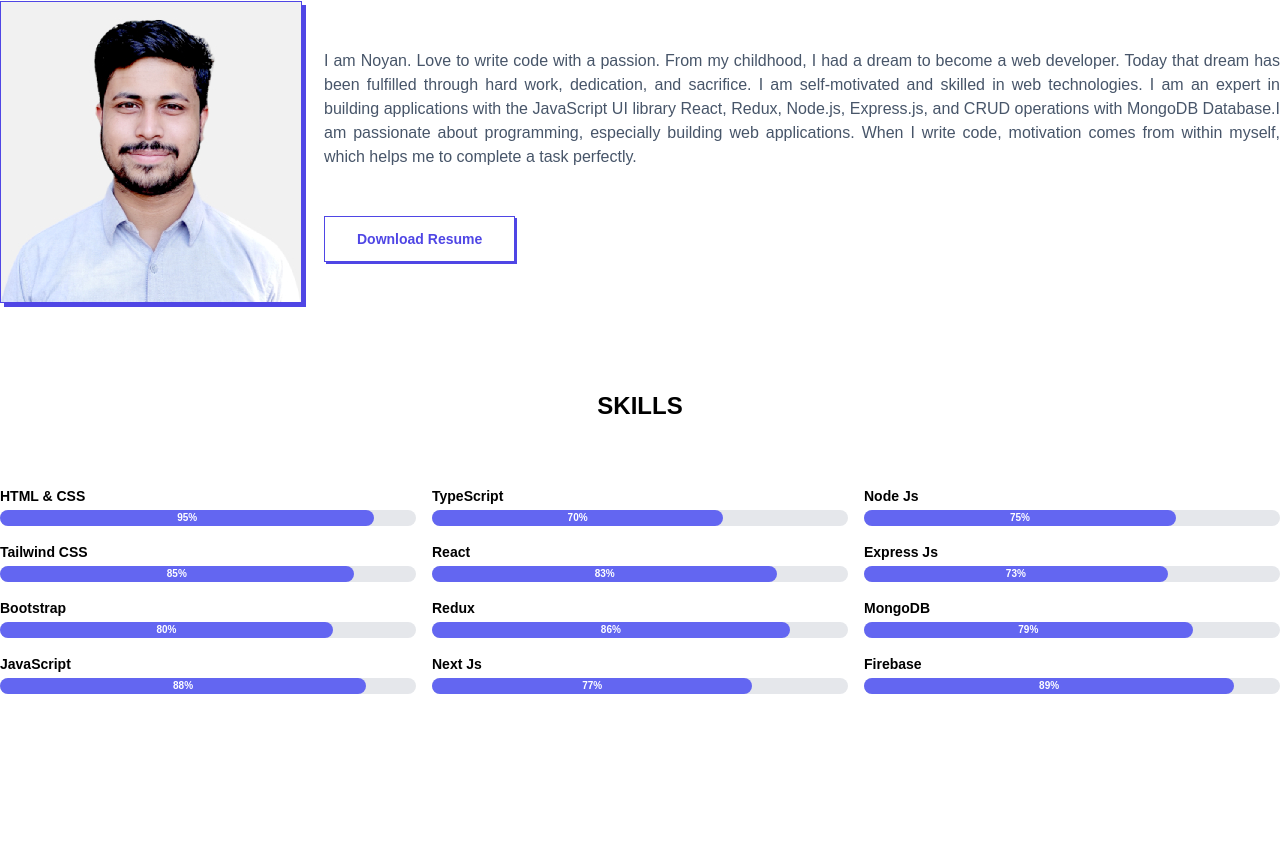
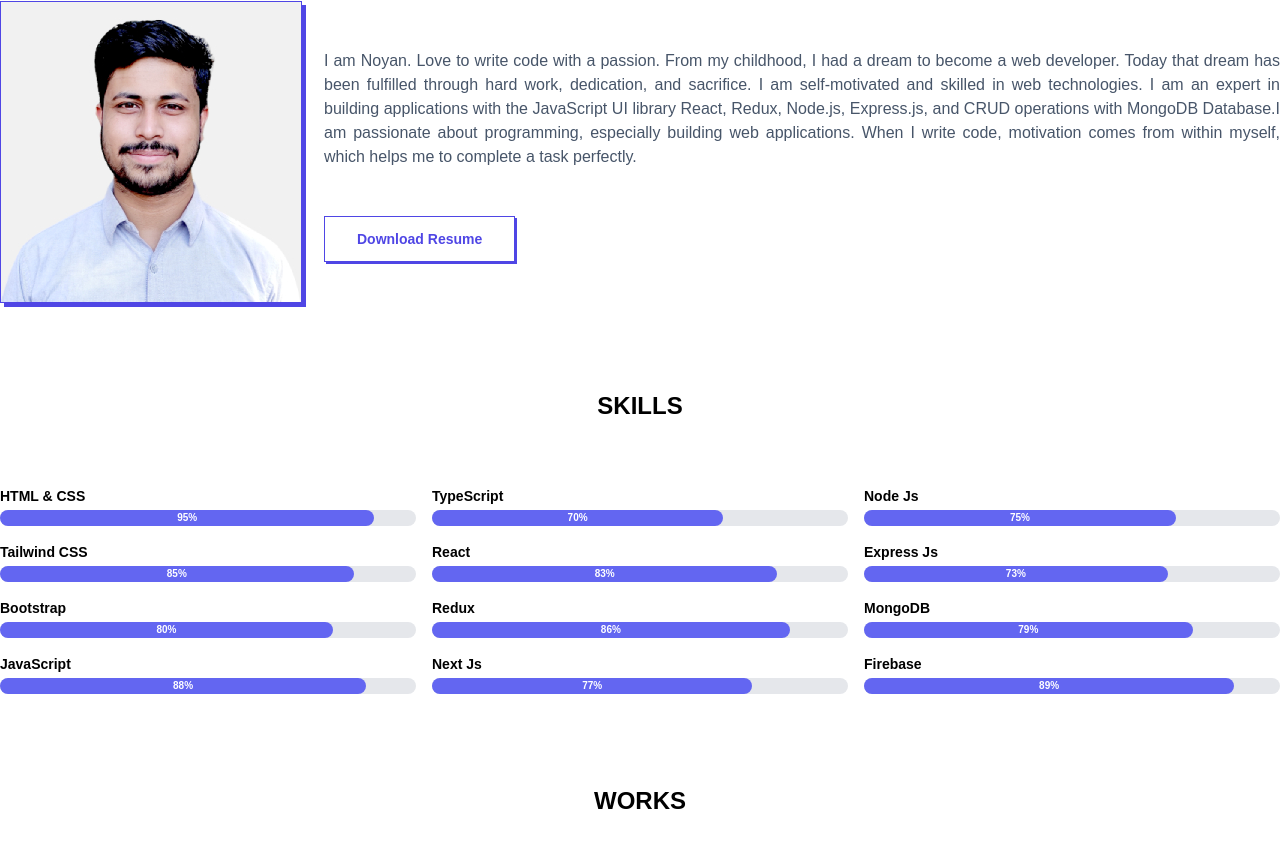
Before and after one commit to codernoyan/my-portfolio-v2, a React (Vite) app: page / in a window 1280 px wide. Shown: the part 975-1822 px from the top of the page. Before the commit the page ends 1760 px from the top, so only its background shows below. Built offline with nearby package versions, Linux system fonts and the light colour scheme; a web font is replaced by a local one.

Commit message:
created works section

```diff
--- a/src/components/navbar/Navbar.jsx
+++ b/src/components/navbar/Navbar.jsx
@@ -75,8 +75,7 @@ export default function Navbar() {
           <nav
             aria-label="main navigation"
             className="flex h-16 items-stretch justify-between font-medium text-slate-700"
-            role="navigation"
-          >
+            role="navigation">
             {/*      <!-- Brand logo --> */}
             <div
               id="WindUI"
--- a/src/components/works/Works.jsx
+++ b/src/components/works/Works.jsx
@@ -1,7 +1,9 @@
 export default function Works() {
   return (
-    <section>
-
+    <section id="skills" className="my-20">
+      <div>
+        <h2 className="text-2xl uppercase font-bold text-center mb-16">Works</h2>
+      </div>
     </section>
   )
 }
--- a/src/pages/Home.jsx
+++ b/src/pages/Home.jsx
@@ -2,6 +2,7 @@ import About from "components/about/About";
 import Hero from "components/hero/Hero";
 import Navbar from "components/navbar/Navbar";
 import Skills from "components/skills/Skills";
+import Works from "components/works/Works";
 
 export default function Home() {
   return (
@@ -11,6 +12,7 @@ export default function Home() {
       <section className="container mx-auto px-2 lg:px-0">
         <About />
         <Skills />
+        <Works />
       </section>
     </main>
   )
```
